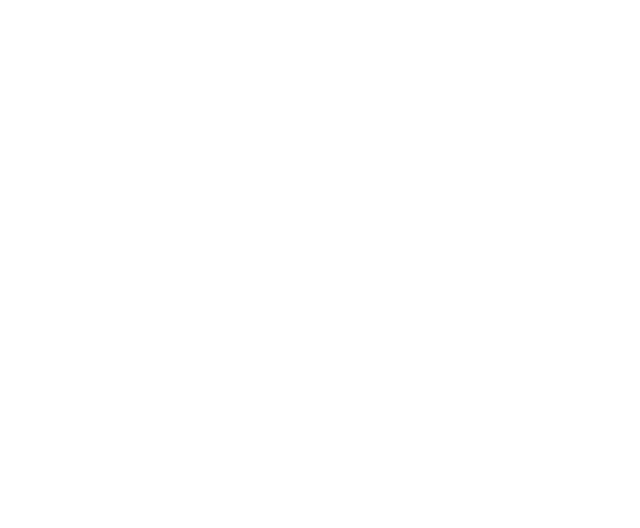
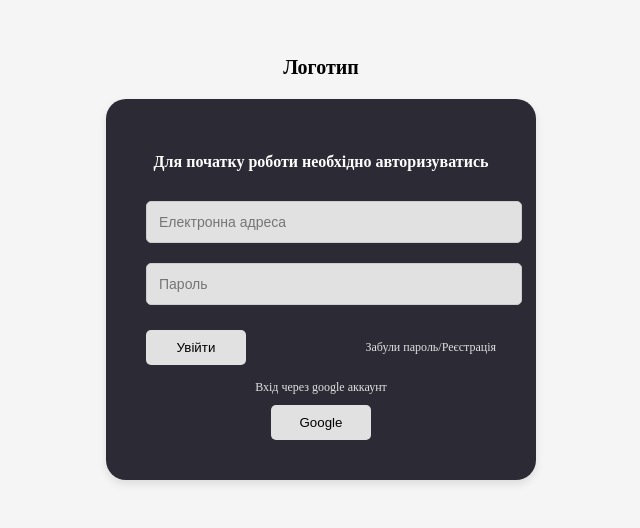
Before and after one commit to davinci-arch/service-for-learning-ui, a React (Vite) app: page / in a window 1280 px wide. Shown: the part 140-668 px from the top of the page, without its empty margins (319-959 px from the left). Built offline with nearby package versions, Linux system fonts and the light colour scheme.

Commit message:
Fixed Login page

```diff
--- a/src/main.jsx
+++ b/src/main.jsx
@@ -1,7 +1,14 @@
-import { StrictMode } from 'react'
-import { createRoot } from 'react-dom/client'
+import { StrictMode } from 'react';
+import { createRoot } from 'react-dom/client';
+import React from 'react';
+import Login from './components/Login/Login'; // Import the Login component
 
-createRoot(document.getElementById('root')).render(
+// Get the root element from the HTML file
+const rootElement = document.getElementById('root');
+
+// Create and render the root
+createRoot(rootElement).render(
   <StrictMode>
-  </StrictMode>,
-)
+    <Login /> {/* Render the Login component */}
+  </StrictMode>
+);
```
Also changed, not shown: src/components/Login/Button.js (+12 -0 lines), src/components/Login/Login.jsx (renamed from src/components/Login/Login.js).
